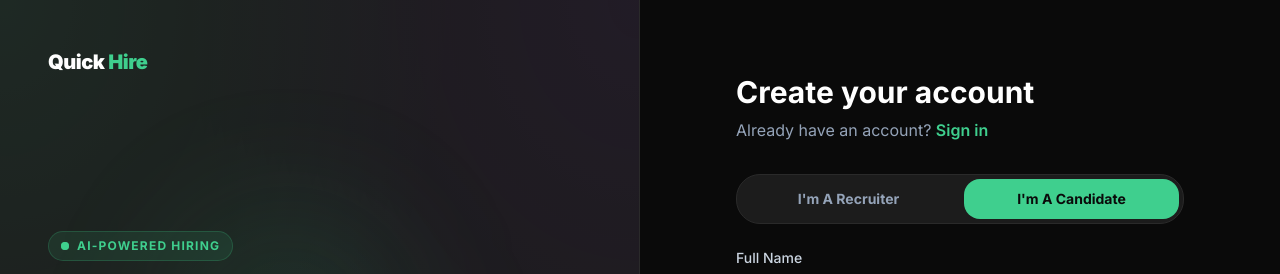
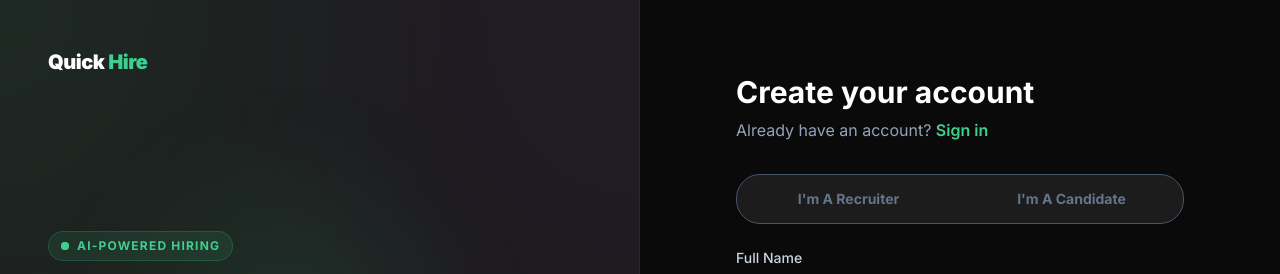
Before and after one commit to hassanalisheikh098/QuickHire, a React (Vite) app: page /auth in a window 1280 px wide. Both pictures are taken after a click on the button "Sign up". Shown: the top 274 px of the page. Built offline with nearby package versions, Linux system fonts and the light colour scheme; no server answers; the database is empty.

Commit message:
feat: generalize skills and job roles to all domains

```diff
--- a/src/context/AuthContext.jsx
+++ b/src/context/AuthContext.jsx
@@ -30,15 +30,24 @@ export function AuthProvider({ children }) {
               .eq('id', currentUser.id)
               .maybeSingle()
 
-            const oauthRole = localStorage.getItem('oauth_role')
+            // Fix #4: Enum guard — only honor oauth_role if it is exactly one of the two
+            // valid role strings. Any other value (including 'candidate' from an old default,
+            // an empty string, or a tampered value) is discarded so the user falls through
+            // to /select-role instead of receiving a silently wrong role assignment.
+            const VALID_ROLES = ['recruiter', 'candidate']
+            const rawOauthRole = localStorage.getItem('oauth_role')
+            const oauthRole = VALID_ROLES.includes(rawOauthRole) ? rawOauthRole : null
+            // Always clear the key regardless of whether the value was valid
+            if (rawOauthRole) localStorage.removeItem('oauth_role')
+
             if (oauthRole) {
-              localStorage.removeItem('oauth_role')
               const fullName =
                 currentUser.user_metadata?.full_name ||
                 currentUser.user_metadata?.name ||
                 'User'
 
-              // Guard: If profile already exists and has an assigned role, preserve it
+              // Guard: If profile already exists and has an assigned role, preserve it.
+              // This prevents a repeat OAuth sign-in from overwriting an existing role.
               const finalRole = profile?.role || oauthRole
 
               // Upsert to profiles to ensure it exists and has the correct role
--- a/src/pages/AuthPage.jsx
+++ b/src/pages/AuthPage.jsx
@@ -6,7 +6,9 @@ import { supabase } from '../lib/supabase'
 export default function AuthPage() {
   const [searchParams] = useSearchParams()
   const [mode, setMode] = useState(searchParams.get('mode') === 'signup' ? 'signup' : 'login')
-  const [role, setRole] = useState('candidate')
+  // Fix #1: Start with null — no role is selected until the user explicitly clicks a toggle.
+  // This prevents the silent default-role bug where any signup path would inherit 'candidate'.
+  const [role, setRole] = useState(null)
   const [email, setEmail] = useState('')
   const [password, setPassword] = useState('')
   const [fullName, setFullName] = useState('')
@@ -86,6 +88,12 @@ export default function AuthPage() {
 
     // Client-side validation for signup — catches issues before the API call
     if (mode === 'signup') {
+      // Fix #2c: Block submission if the user never clicked the role toggle.
+      // This is the primary guard that prevents a role from being assigned by default.
+      if (!role) {
+        setError("Please select Recruiter or Candidate to continue")
+        return
+      }
       if (!fullName.trim()) {
         setError("Please enter your full name")
         return
@@ -107,6 +115,7 @@ export default function AuthPage() {
         // while the async checkRoleAndRedirect() resolves.
         setLoading(false)
       } else {
+        // role is guaranteed non-null here due to the guard above
         const { error } = await signUp(email, password, { full_name: fullName, role })
         if (error) throw error
         setMessage("Account created! You can now sign in.")
@@ -120,15 +129,28 @@ export default function AuthPage() {
 
   const handleGoogleSignIn = async () => {
     setError(null)
+
+    // Fix #2d / Fix #3: Only write oauth_role when the user explicitly clicked a toggle.
+    // If role is null (never touched), block the signup path — the user must pick a role
+    // first, or they will land on /select-role after OAuth anyway (which is the safe path).
+    if (mode === 'signup') {
+      if (!role) {
+        setError("Please select Recruiter or Candidate to continue")
+        return
+      }
+      // role is explicitly 'recruiter' or 'candidate' here — safe to persist
+      localStorage.setItem('oauth_role', role)
+    } else {
+      // Login mode: always clear any stale role so we never accidentally assign one
+      localStorage.removeItem('oauth_role')
+    }
+
     try {
-      if (mode === 'signup') {
-        localStorage.setItem('oauth_role', role)
-      } else {
-        localStorage.removeItem('oauth_role')
-      }
       const { error } = await signInWithGoogle()
       if (error) throw error
     } catch (err) {
+      // If the OAuth redirect fails, clean up the localStorage key we may have set
+      localStorage.removeItem('oauth_role')
       setError(err.message || "An error occurred during Google sign-in.")
     }
   }
@@ -195,7 +217,13 @@ export default function AuthPage() {
             <p className="text-slate-400">
               {mode === 'login' ? "Don't have an account? " : 'Already have an account? '}
               <button
-                onClick={() => { setMode(mode === 'login' ? 'signup' : 'login'); setError(null) }}
+                onClick={() => {
+                  // Fix #2b: Reset role to null whenever the user switches modes so
+                  // re-entering signup always starts with no selection.
+                  setMode(mode === 'login' ? 'signup' : 'login')
+                  setRole(null)
+                  setError(null)
+                }}
                 className="text-primary font-semibold hover:underline"
               >
                 {mode === 'login' ? 'Sign up' : 'Sign in'}
@@ -204,14 +232,23 @@ export default function AuthPage() {
           </div>
 
           {/* Role toggle — only on signup */}
+          {/* Fix #2a: When role === null neither button is highlighted, giving a clear visual
+               indication that the user MUST make an explicit selection before proceeding. */}
           {mode === 'signup' && (
-            <div className="flex gap-2 p-1 bg-card-dark rounded-xl border border-border-dark mb-6">
+            <div className={`flex gap-2 p-1 bg-card-dark rounded-xl border transition-colors mb-6 ${
+              role === null ? 'border-slate-600' : 'border-border-dark'
+            }`}>
               {['recruiter', 'candidate'].map((r) => (
                 <button
                   key={r}
-                  onClick={() => setRole(r)}
+                  type="button"
+                  onClick={() => { setRole(r); setError(null) }}
                   className={`flex-1 py-2.5 rounded-lg text-sm font-bold capitalize transition-all ${
-                    role === r ? 'bg-primary text-background-dark' : 'text-slate-400 hover:text-white'
+                    role === r
+                      ? 'bg-primary text-background-dark'
+                      : role === null
+                        ? 'text-slate-500 hover:text-white hover:bg-white/5'
+                        : 'text-slate-400 hover:text-white'
                   }`}
                 >
                   I'm a {r}
--- a/src/pages/LandingPage.jsx
+++ b/src/pages/LandingPage.jsx
@@ -83,10 +83,12 @@ export default function LandingPage() {
   useEffect(() => {
     if (!user || role !== 'candidate') return
     const checkProfile = async () => {
+      // Fix #6: OnboardingPage saves candidates with `id: user.id` (not user_id),
+      // so the lookup must match that column.
       const { data } = await supabase
         .from('candidates')
         .select('id')
-        .eq('user_id', user.id)
+        .eq('id', user.id)
         .maybeSingle()
       setHasProfile(!!data)
     }
@@ -242,11 +244,13 @@ export default function LandingPage() {
                 </Link>
               ) : (
                 <>
-                  <Link to="/dashboard" className="group relative bg-primary text-background-dark px-10 py-5 rounded-2xl font-bold text-lg button-glow hover:scale-105 transition-all w-full sm:w-auto">
+                  {/* Fix #5: Route unauthenticated users through auth instead of directly
+                     to role-gated pages. Both buttons go to the signup flow. */}
+                  <Link to="/auth?mode=signup" className="group relative bg-primary text-background-dark px-10 py-5 rounded-2xl font-bold text-lg button-glow hover:scale-105 transition-all w-full sm:w-auto">
                     I'm a Recruiter
                     <span className="absolute inset-0 rounded-2xl border-2 border-white/20 pointer-events-none" />
                   </Link>
-                  <Link to="/onboarding" className="px-10 py-5 rounded-2xl font-bold text-lg text-white glass-card hover:bg-white/5 transition-all w-full sm:w-auto">
+                  <Link to="/auth?mode=signup" className="px-10 py-5 rounded-2xl font-bold text-lg text-white glass-card hover:bg-white/5 transition-all w-full sm:w-auto">
                     I'm a Candidate
                   </Link>
                 </>
--- a/src/pages/OnboardingPage.jsx
+++ b/src/pages/OnboardingPage.jsx
@@ -352,6 +352,10 @@ ${resumeText}`
         .eq('id', user.id)
 
       showToast("Resume parsed and profile updated successfully! ✓")
+      // Fix #7: setLoading(false) must be called on the success path too.
+      // Previously it was only called in the catch block, leaving the spinner
+      // running indefinitely after a successful parse + save + navigate.
+      setLoading(false)
       navigate(`/candidates/${user.id}`)
 
     } catch (err) {
--- a/src/pages/RecruiterDashboard.jsx
+++ b/src/pages/RecruiterDashboard.jsx
@@ -21,7 +21,11 @@ export default function RecruiterDashboard() {
       if (!user) return
       setLoading(true)
 
-      const userRole = user.user_metadata?.role || 'recruiter'
+      // Fix #4 (RecruiterDashboard): Removed the `|| 'recruiter'` fallback.
+      // If role is null here, it means ProtectedRoute should have intercepted and
+      // sent the user to /select-role. Using a fallback would silently treat a
+      // role-less user as a recruiter, bypassing the selection gate.
+      const userRole = user.user_metadata?.role
       if (userRole === 'candidate') {
         const { data: profile } = await supabase
           .from('candidates')
@@ -105,7 +109,7 @@ export default function RecruiterDashboard() {
     { label: 'Match Rate', icon: 'verified', color: 'text-amber-400', bg: 'bg-amber-400/10', value: '94%' },
   ]
 
-  const userRole = user?.user_metadata?.role || 'recruiter'
+  const userRole = user?.user_metadata?.role
   const isCandidate = userRole === 'candidate'
 
   if (isCandidate) {
```
Also changed, not shown: 2 other files (tests, documents, lock files or other folders).
